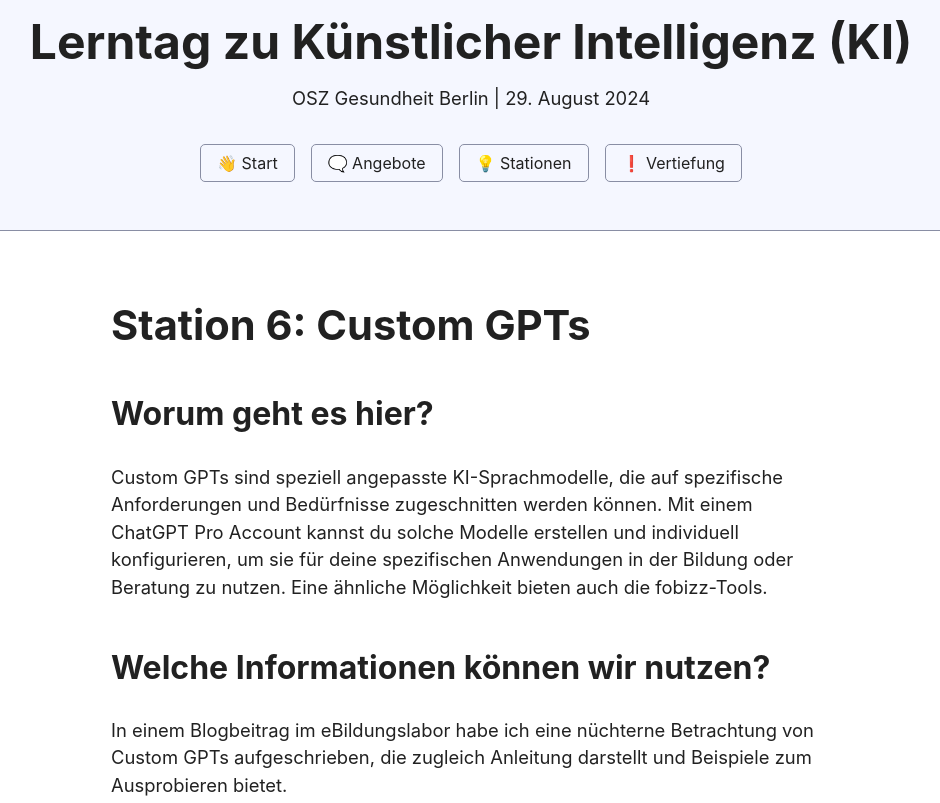
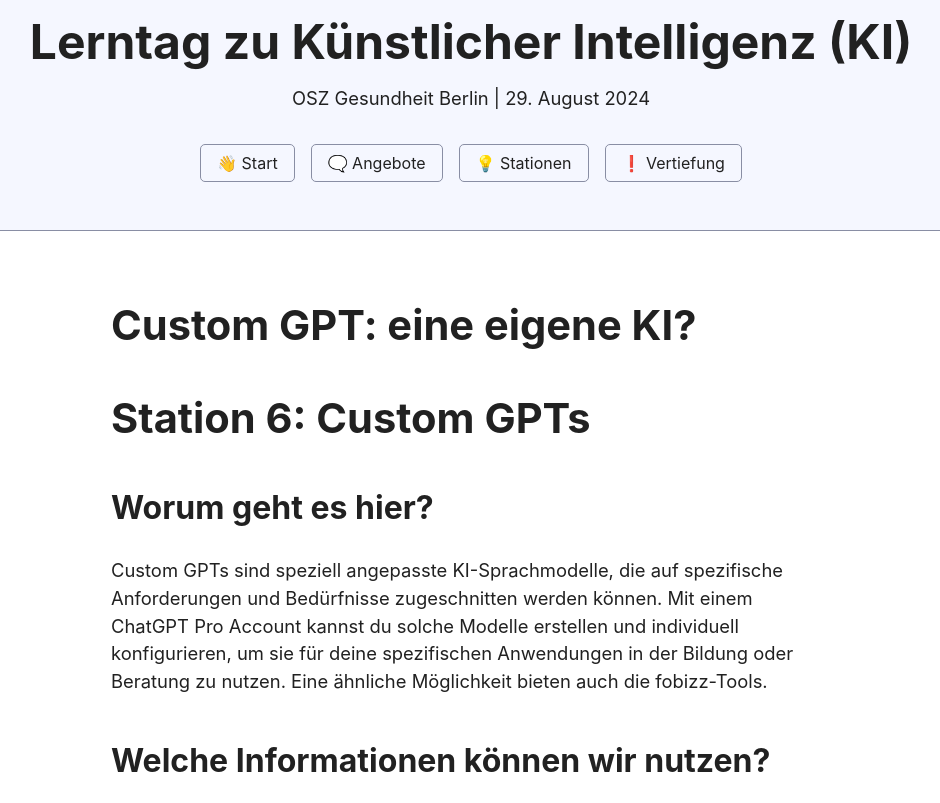
Before and after one commit to eBildungslabor/osz-gesundheit, a plain HTML site: page station6.html in a window 1280 px wide. Shown: the top 803 px of the page, without its empty margins (169-1109 px from the left). Drawn offline with Linux system fonts and the light colour scheme.

Commit message:
Update station6.html

```diff
--- a/station6.html
+++ b/station6.html
@@ -23,6 +23,8 @@
 
 
   <main>
+	  <h2>Custom GPT: eine eigene KI?</h2>
+
 	  <h2>Station 6: Custom GPTs</h2>
     <h3>Worum geht es hier?</h3>
     <p>Custom GPTs sind speziell angepasste KI-Sprachmodelle, die auf spezifische Anforderungen und Bedürfnisse zugeschnitten werden können. Mit einem ChatGPT Pro Account kannst du solche Modelle erstellen und individuell konfigurieren, um sie für deine spezifischen Anwendungen in der Bildung oder Beratung zu nutzen. Eine ähnliche Möglichkeit bieten auch die fobizz-Tools.</p>
```
